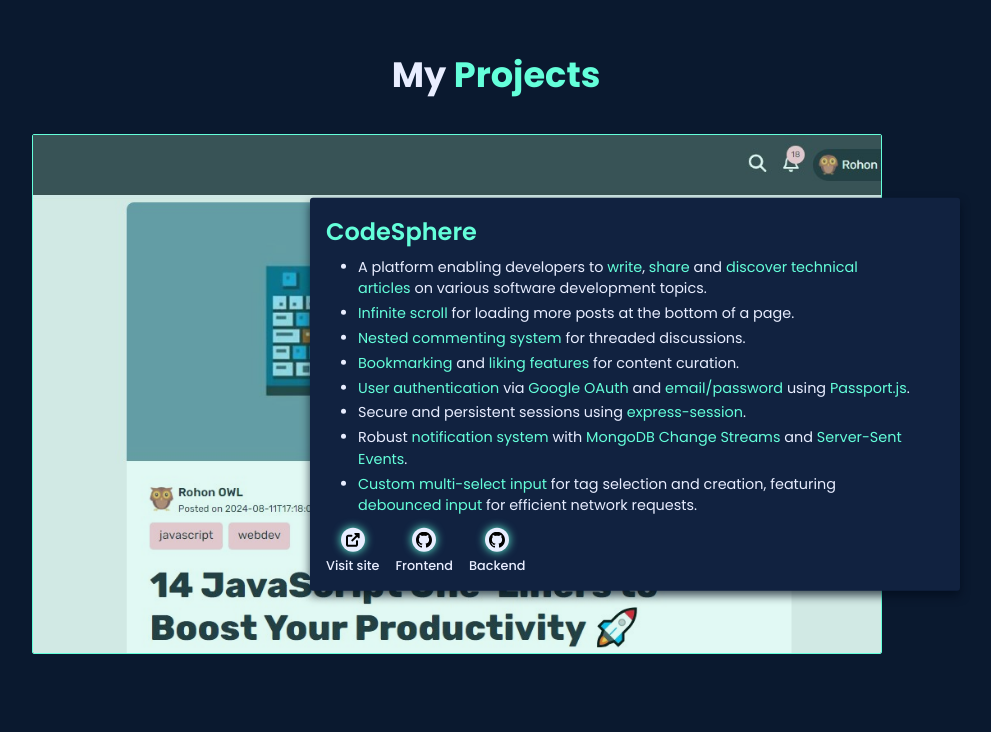
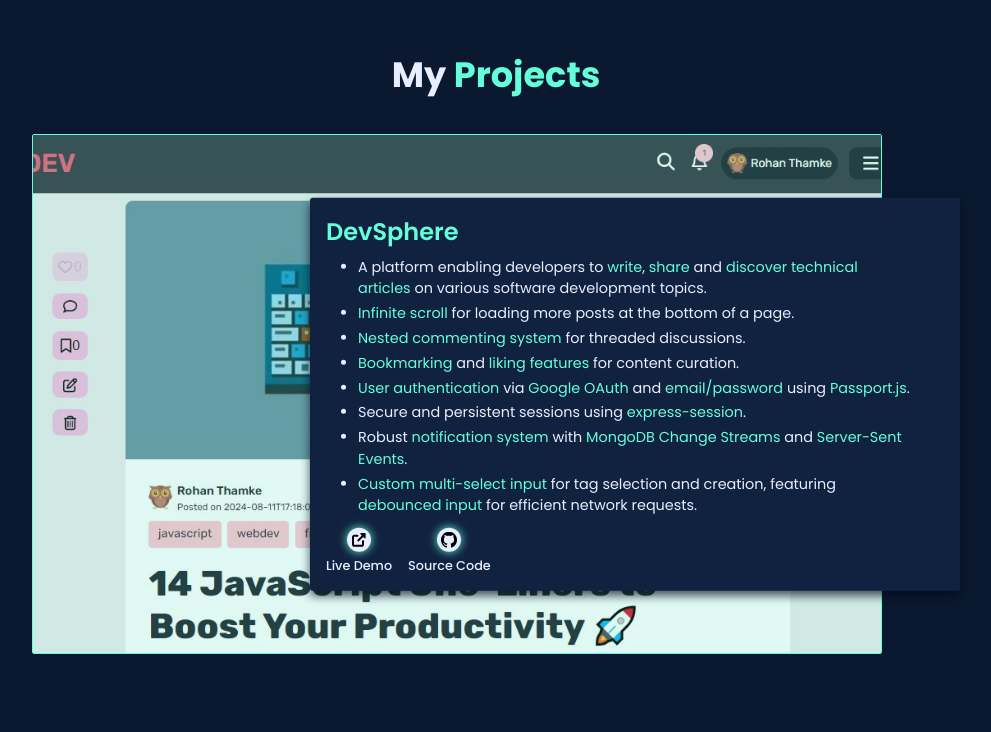
Before and after one commit to ThamkeRohan/Portfolio-Frontend, a React (Vite) app: page / in a window 1280 px wide. Shown: the part 1960-2692 px from the top of the page, without its empty margins (144-1135 px from the left). Built offline with nearby package versions, Linux system fonts and the light colour scheme; a web font is replaced by a local one.

Commit message:
Save project card changes

```diff
--- a/index.html
+++ b/index.html
@@ -4,7 +4,7 @@
     <meta charset="UTF-8" />
     <link rel="icon" type="image/svg+xml" href="/vite.svg" />
     <meta name="viewport" content="width=device-width, initial-scale=1.0" />
-    <title>Portfolio</title>
+    <title>Rohan Thamke</title>
   </head>
   <body>
     <div id="root"></div>
--- a/src/App.jsx
+++ b/src/App.jsx
@@ -45,7 +45,7 @@ function App() {
             </div>
           </div>
         </a>
-        <a href="https://www.linkedin.com/in/rohan-thamke-a56475291/">
+        <a href="https://www.linkedin.com/in/rohan-thamke-a56475291/" target='_blank'>
           <div className="link">
             <div className="icon">
               <img src="images/linkedin.jpg" alt="" target="_blank" />
--- a/src/components/Project.jsx
+++ b/src/components/Project.jsx
@@ -1,6 +1,6 @@
 import React from 'react'
 
-const Project = ({image, name, features, githubFrontend, githubBackend, domain}) => {
+const Project = ({image, name, features, gitHub, domain}) => {
 
   return (
     <div className="project observed-item">
@@ -20,23 +20,15 @@ const Project = ({image, name, features, githubFrontend, githubBackend, domain})
               <div className='icon'>
                 <img src="images/external-link.svg" alt="" />
               </div>
-              Visit site
+              Live Demo
             </div>
           </a>
-          <a href={githubFrontend} target="_blank">
+          <a href={gitHub} target="_blank">
             <div className="link">
               <div className='icon'>
                 <img src="images/github.svg" alt="" />
               </div>
-              Frontend
-            </div>
-          </a>
-          <a href={githubBackend} target="_blank">
-            <div className="link">
-              <div className='icon'>
-                <img src="images/github.svg" alt="" />
-              </div>
-              Backend
+              Source Code
             </div>
           </a>
         </div>
--- a/src/data/projects.jsx
+++ b/src/data/projects.jsx
@@ -1,13 +1,13 @@
 export const projects = [
   {
-    name: "CodeSphere",
-    image: "code-sphere.jpg",
+    name: "DevSphere",
+    image: "dev-sphere.jpg",
     features: (
       <ul className="features">
         <li>
           <p>
             A platform enabling developers to{" "}
-            <span className="highlight">write</span>, {" "}
+            <span className="highlight">write</span>,{" "}
             <span className="highlight">share</span> and{" "}
             <span className="highlight">discover technical articles</span> on
             various software development topics.
@@ -63,8 +63,8 @@ export const projects = [
         </li>
       </ul>
     ),
-    github: "https://github.com/ThamkeRohan/BlogHub-Frontend",
-    domain: "https://rohan-thamke-bloghub.netlify.app/",
+    gitHub: "https://github.com/ThamkeRohan/DevSphere",
+    domain: "https://devsphere-8edf.onrender.com/",
   },
   {
     name: "VirtualScoreboard",
@@ -75,14 +75,14 @@ export const projects = [
           <p>
             <span className="highlight">
               A cricket score tracking web application
-            </span> for umpires and spectators.
+            </span>{" "}
+            for umpires and spectators.
           </p>
         </li>
         <li>
           <p>
-            Allows umpires to{" "}
-            <span className="highlight">create accounts</span>, {" "}
-            <span className="highlight">initiate new matches</span> and{" "}
+            Allows umpires to <span className="highlight">create accounts</span>
+            , <span className="highlight">initiate new matches</span> and{" "}
             <span className="highlight">update live scores</span>.
           </p>
         </li>
@@ -122,7 +122,7 @@ export const projects = [
         </li>
       </ul>
     ),
-    github: "https://github.com/ThamkeRohan/BlogHub-Frontend",
-    domain: "https://rohan-thamke-bloghub.netlify.app/",
+    gitHub: "https://github.com/ThamkeRohan/VirtualScoreboard",
+    domain: "https://virtual-scoreboard.netlify.app/",
   },
 ];
```
Also changed, not shown: public/images/dev-sphere.jpg (added), public/images/virtual-scoreboard.jpg.
